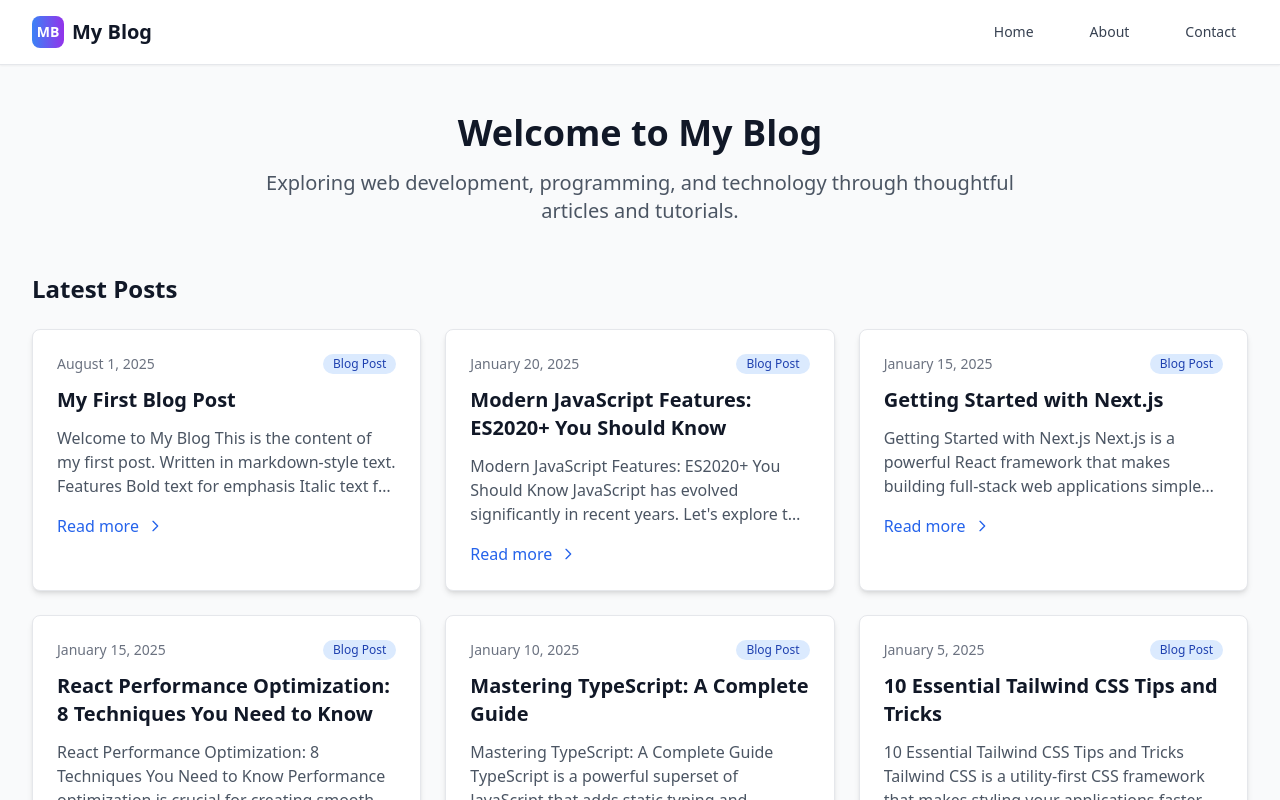
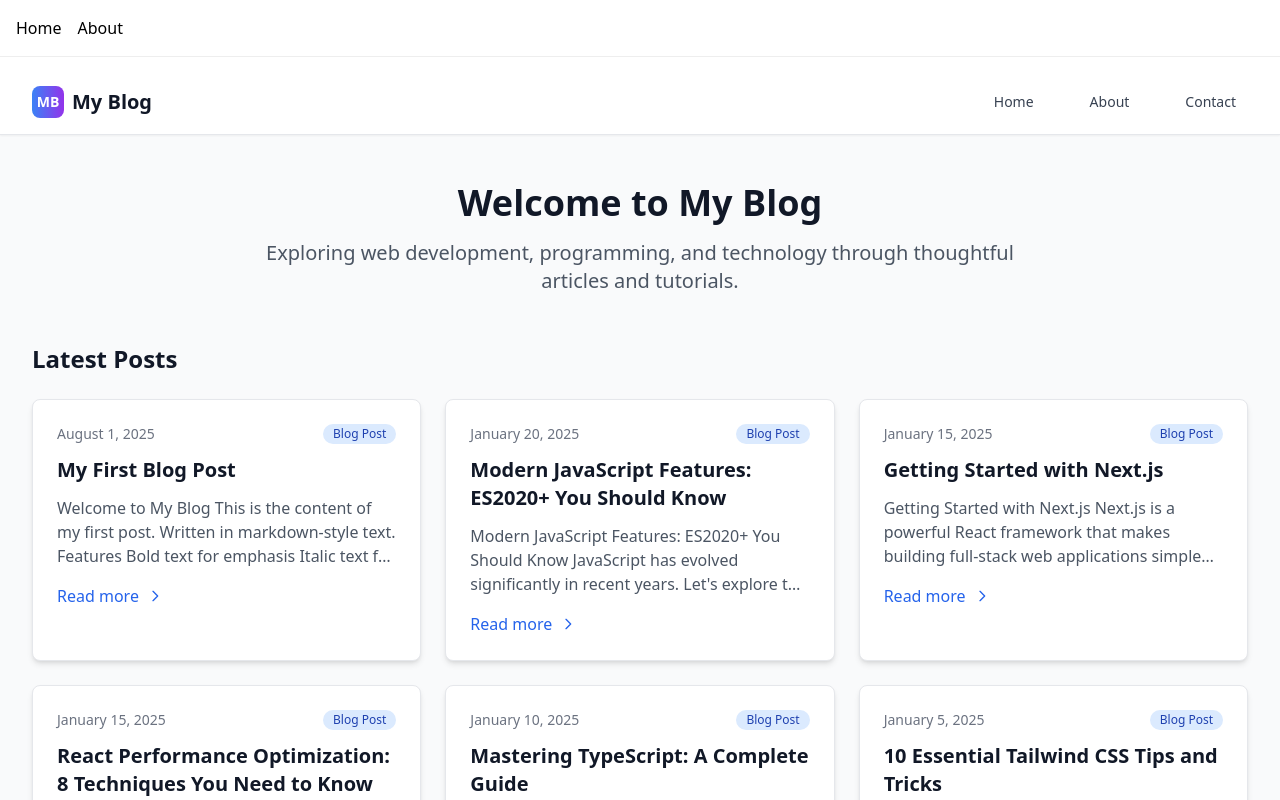
Before and after one commit to blessedbc/My-Blog, a Next.js app: page / in a window 1280 px wide. Shown: the top 800 px of the page. Built offline with nearby package versions, Linux system fonts and the light colour scheme.

Commit message:
nav fixed

```diff
--- a/src/app/layout.tsx
+++ b/src/app/layout.tsx
@@ -31,7 +31,25 @@ export default function RootLayout({
       <body
         className={`${geistSans.variable} ${geistMono.variable} antialiased`}
       >
-        {children}
+        <nav
+          style={{
+            position: "fixed",
+            top: 0,
+            left: 0,
+            width: "100%",
+            background: "#fff",
+            zIndex: 100,
+            borderBottom: "1px solid #eee",
+            padding: "1rem",
+          }}
+        >
+          {/* Add your nav links here */}
+          <a href="/" style={{ marginRight: "1rem" }}>Home</a>
+          <a href="/about">About</a>
+        </nav>
+        <div style={{ paddingTop: "70px" }}>
+          {children}
+        </div>
       </body>
     </html>
   );
```
